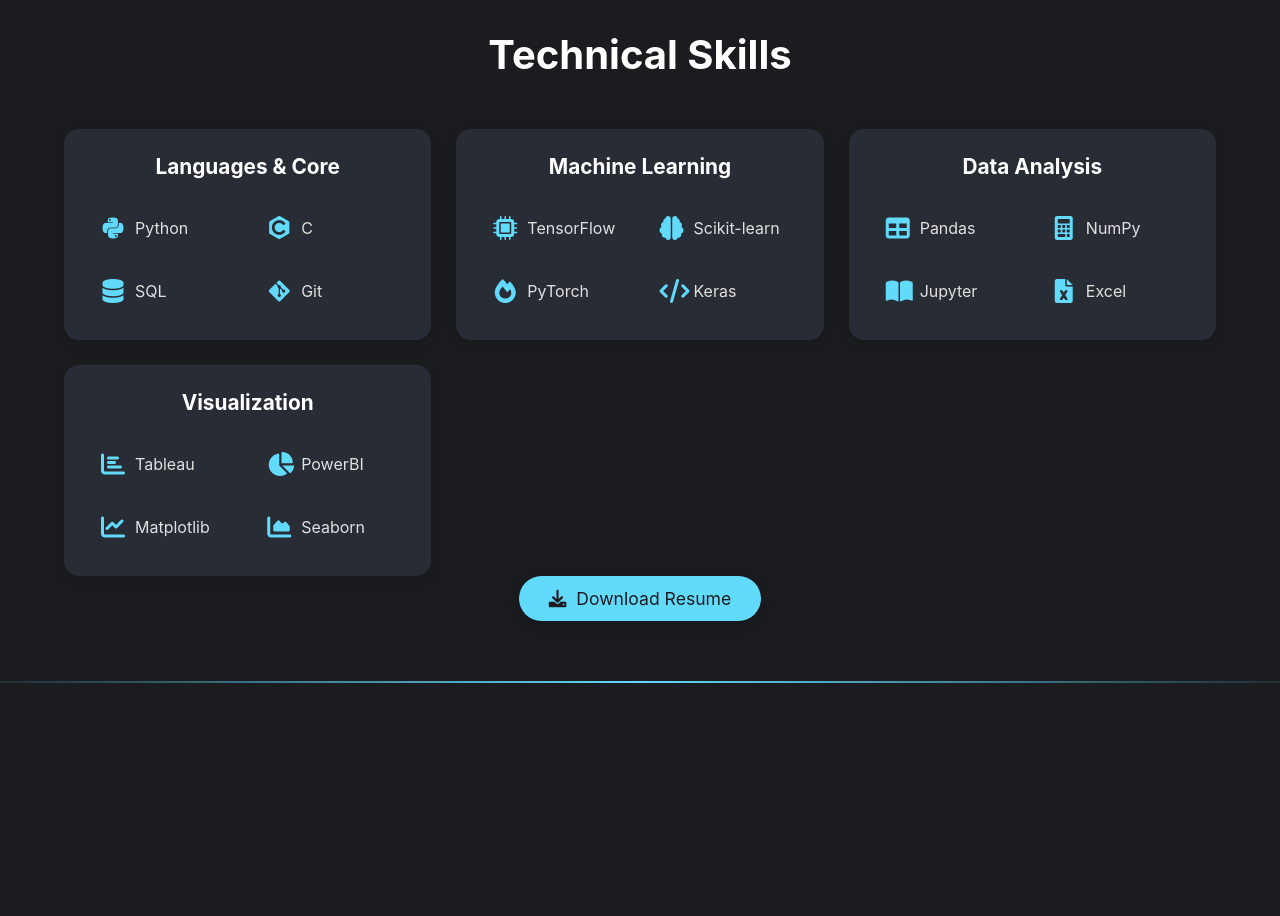
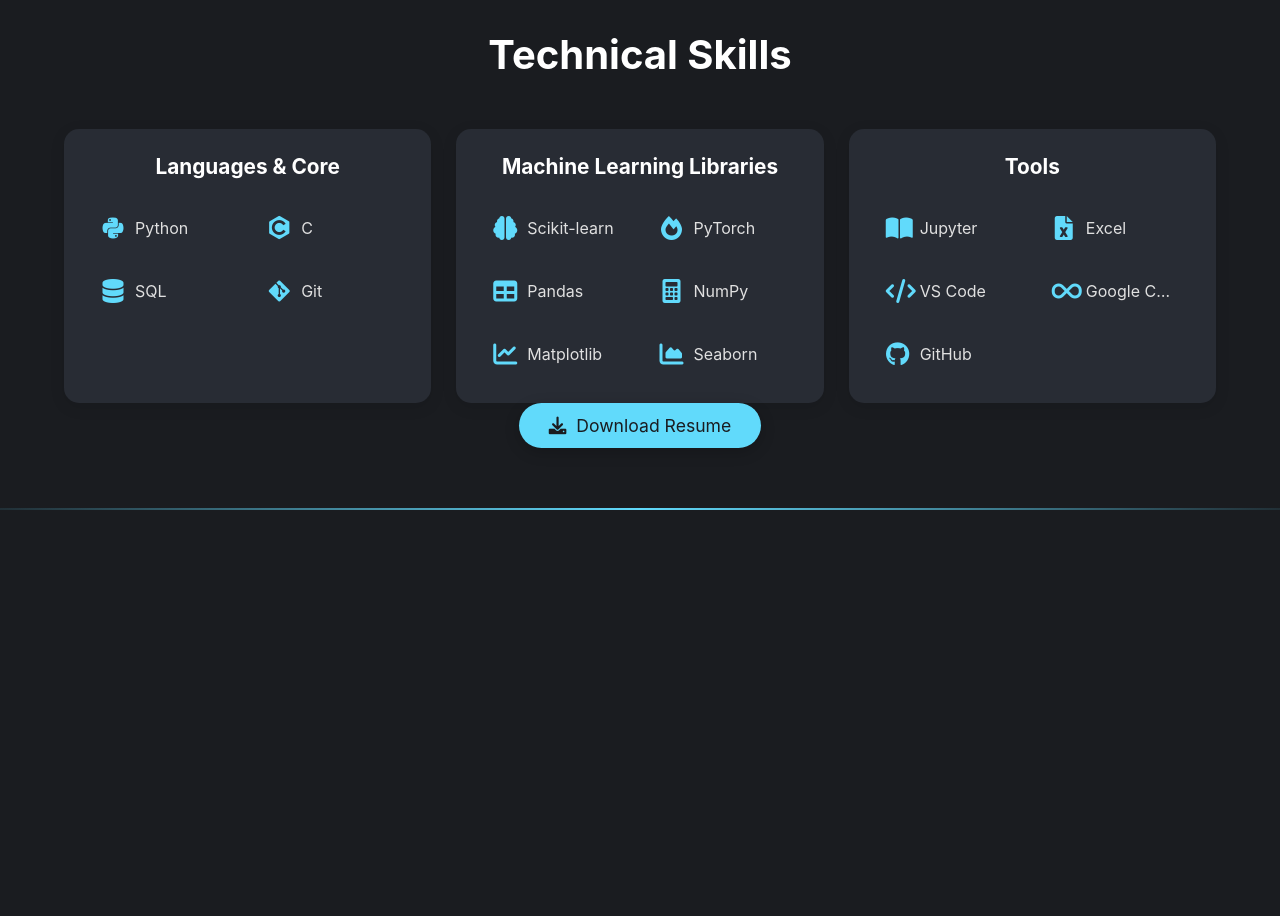
Before and after one commit to MahboobAlam0/portfolio, a React (Create React App) app: page / in a window 1280 px wide. Shown: the part 920-1836 px from the top of the page. Built offline with nearby package versions, Linux system fonts and the light colour scheme.

Commit message:
Update Skills.js

```diff
--- a/src/components/Skills.js
+++ b/src/components/Skills.js
@@ -15,32 +15,26 @@
       ],
     },
     {
-      category: "Machine Learning",
+      category: "Machine Learning Libraries",
       items: [
-        { name: "TensorFlow", icon: "fas fa-microchip" },
         { name: "Scikit-learn", icon: "fas fa-brain" },
         { name: "PyTorch", icon: "fas fa-fire" },
-        { name: "Keras", icon: "fas fa-code" },
-      ],
-    },
-    {
-      category: "Data Analysis",
-      items: [
         { name: "Pandas", icon: "fas fa-table" },
         { name: "NumPy", icon: "fas fa-calculator" },
-        { name: "Jupyter", icon: "fas fa-book-open" },
-        { name: "Excel", icon: "fas fa-file-excel" },
-      ],
-    },
-    {
-      category: "Visualization",
-      items: [
-        { name: "Tableau", icon: "fas fa-chart-bar" },
-        { name: "PowerBI", icon: "fas fa-chart-pie" },
         { name: "Matplotlib", icon: "fas fa-chart-line" },
         { name: "Seaborn", icon: "fas fa-chart-area" },
       ],
     },
+    {
+      category: "Tools ",
+      items: [
+        { name: "Jupyter", icon: "fas fa-book-open" },
+        { name: "Excel", icon: "fas fa-file-excel" },
+        { name: "VS Code", icon: "fas fa-code" },
+        { name: "Google Colab", icon: "fas fa-infinity" },
+        { name: "GitHub", icon: "fab fa-github" }
+      ],
+    }
   ];
 
   const { isDarkMode } = useTheme();
```
